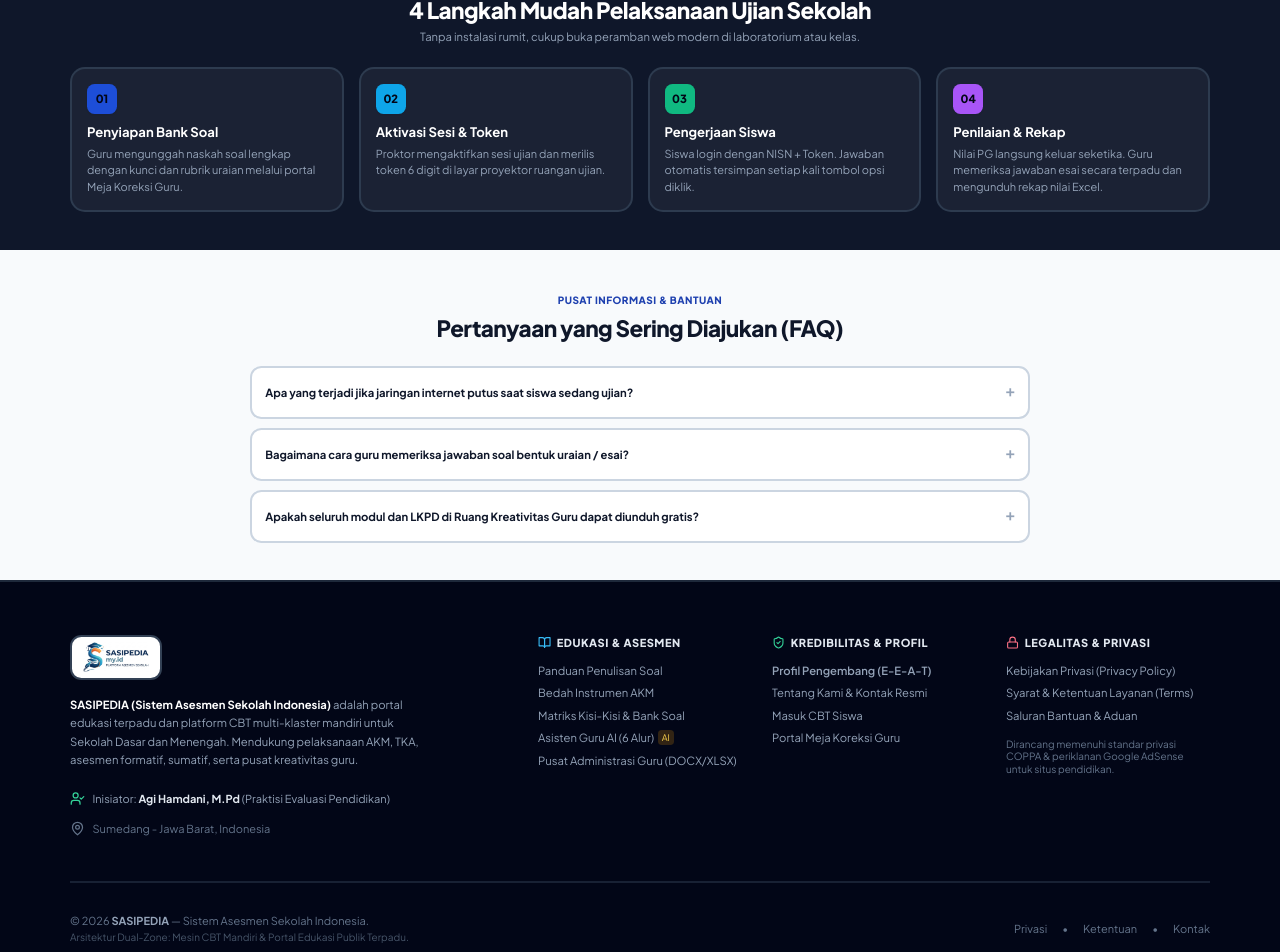
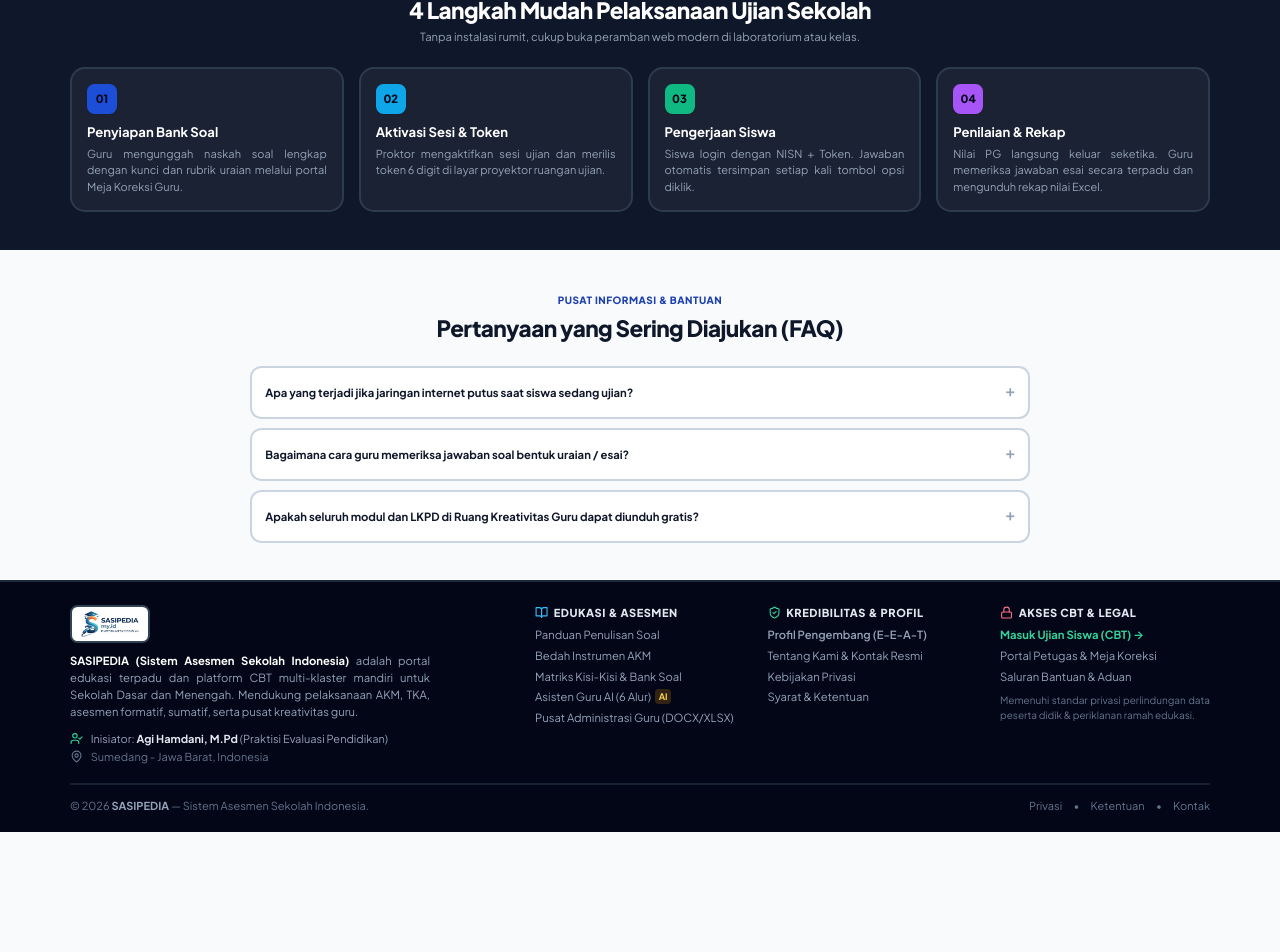
Before and after one commit to nughejr-creator/Sistem_Assesmen_Sekolah_Indonesia, a React (Vite) app: page / in a window 1280 px wide. Shown: the part 1132-2084 px from the top of the page. After the commit the page ends 1964 px from the top, so only its background shows below. Built offline with nearby package versions, Linux system fonts and the light colour scheme; no server answers; the database is empty.

Commit message:
style(public): compact footer layout and apply text-justify across public long texts

```diff
--- a/src/components/public/LandingHomeBody.tsx
+++ b/src/components/public/LandingHomeBody.tsx
@@ -283,7 +283,7 @@ export const LandingHomeBody: React.FC<LandingHomeBodyProps> = ({
                 <h3 className="font-extrabold text-sm text-slate-900 group-hover:text-sky-600 transition-colors">
                   Wawasan Soal & Asesmen
                 </h3>
-                <p className="text-xs text-slate-600 leading-normal">
+                <p className="text-xs text-slate-600 leading-normal text-justify">
                   Panduan baku penulisan soal bermutu, bedah karakteristik stimulus AKM (Literasi & Numerasi), serta teknik analisis butir (daya beda & tingkat kesukaran).
                 </p>
               </div>
@@ -304,7 +304,7 @@ export const LandingHomeBody: React.FC<LandingHomeBodyProps> = ({
                 <h3 className="font-extrabold text-sm text-slate-900 group-hover:text-emerald-600 transition-colors">
                   Kisi-Kisi & Bank Soal SD
                 </h3>
-                <p className="text-xs text-slate-600 leading-normal">
+                <p className="text-xs text-slate-600 leading-normal text-justify">
                   Matriks kisi-kisi dan kartu soal siap cetak untuk Fase A, B, dan C. Dilengkapi sebaran level kognitif (L1-L3) dan instrumen asesmen diagnostik.
                 </p>
               </div>
@@ -325,7 +325,7 @@ export const LandingHomeBody: React.FC<LandingHomeBodyProps> = ({
                 <h3 className="font-extrabold text-sm text-slate-900 group-hover:text-amber-700 transition-colors">
                   Ruang Kreativitas Guru
                 </h3>
-                <p className="text-xs text-slate-600 leading-normal">
+                <p className="text-xs text-slate-600 leading-normal text-justify">
                   Asisten Prompt AI 6 alur mengajar (Modul Ajar, LKPD, Soal, IKTP Rapor, Kokurikuler, Refleksi) serta repositori administrasi guru gratis (DOCX/XLSX).
                 </p>
               </div>
@@ -363,7 +363,7 @@ export const LandingHomeBody: React.FC<LandingHomeBodyProps> = ({
                 01
               </div>
               <h3 className="font-bold text-sm text-white mb-1">Penyiapan Bank Soal</h3>
-              <p className="text-[11px] text-slate-400 leading-normal">
+              <p className="text-[11px] text-slate-400 leading-normal text-justify">
                 Guru mengunggah naskah soal lengkap dengan kunci dan rubrik uraian melalui portal Meja Koreksi Guru.
               </p>
             </div>
@@ -373,7 +373,7 @@ export const LandingHomeBody: React.FC<LandingHomeBodyProps> = ({
                 02
               </div>
               <h3 className="font-bold text-sm text-white mb-1">Aktivasi Sesi & Token</h3>
-              <p className="text-[11px] text-slate-400 leading-normal">
+              <p className="text-[11px] text-slate-400 leading-normal text-justify">
                 Proktor mengaktifkan sesi ujian dan merilis token 6 digit di layar proyektor ruangan ujian.
               </p>
             </div>
@@ -383,7 +383,7 @@ export const LandingHomeBody: React.FC<LandingHomeBodyProps> = ({
                 03
               </div>
               <h3 className="font-bold text-sm text-white mb-1">Pengerjaan Siswa</h3>
-              <p className="text-[11px] text-slate-400 leading-normal">
+              <p className="text-[11px] text-slate-400 leading-normal text-justify">
                 Siswa login dengan NISN + Token. Jawaban otomatis tersimpan setiap kali tombol opsi diklik.
               </p>
             </div>
@@ -393,7 +393,7 @@ export const LandingHomeBody: React.FC<LandingHomeBodyProps> = ({
                 04
               </div>
               <h3 className="font-bold text-sm text-white mb-1">Penilaian & Rekap</h3>
-              <p className="text-[11px] text-slate-400 leading-normal">
+              <p className="text-[11px] text-slate-400 leading-normal text-justify">
                 Nilai PG langsung keluar seketika. Guru memeriksa jawaban esai secara terpadu dan mengunduh rekap nilai Excel.
               </p>
             </div>
@@ -448,7 +448,7 @@ export const LandingHomeBody: React.FC<LandingHomeBodyProps> = ({
                   </span>
                 </button>
                 {activeFaq === idx && (
-                  <div className="px-3.5 pb-3.5 text-xs text-slate-600 leading-relaxed border-t-2 border-slate-100 pt-2">
+                  <div className="px-3.5 pb-3.5 text-xs text-slate-600 leading-relaxed border-t-2 border-slate-100 pt-2 text-justify">
                     {item.a}
                   </div>
                 )}
--- a/src/components/public/PublicFooter.tsx
+++ b/src/components/public/PublicFooter.tsx
@@ -31,47 +31,49 @@ export const PublicFooter: React.FC<PublicFooterProps> = ({
 
   return (
     <footer className="bg-slate-950 text-slate-400 border-t-2 border-slate-800 text-xs selection:bg-sky-500 selection:text-white">
-      <div className="max-w-7xl mx-auto px-4 sm:px-6 lg:px-8 pt-14 pb-10">
+      <div className="max-w-7xl mx-auto px-4 sm:px-6 lg:px-8 pt-6 pb-5">
 
         {/* =====================================================================
-            TOP ROW: BRAND & FOUR COLUMNS
+            TOP ROW: BRAND & FOUR COLUMNS (PADAT & PROPORSIONAL)
         ===================================================================== */}
-        <div className="grid grid-cols-1 md:grid-cols-2 lg:grid-cols-5 gap-8 pb-12 border-b-2 border-slate-800/80">
+        <div className="grid grid-cols-1 md:grid-cols-2 lg:grid-cols-5 gap-6 pb-5 border-b-2 border-slate-800/80">
 
           {/* Kolom 1 & 2: Identitas Platform & Pengembang E-E-A-T */}
-          <div className="lg:col-span-2 space-y-4">
+          <div className="lg:col-span-2 space-y-2.5">
             <div className="flex items-center space-x-3">
-              <div className="bg-white px-3 py-1.5 rounded-xl border-2 border-slate-700 shadow-xs">
+              <div className="bg-white px-2.5 py-1 rounded-lg border-2 border-slate-700 shadow-xs inline-block">
                 <img
                   src="/sasipedia-logo.png"
                   alt="SASIPEDIA - Platform Asesmen Sekolah Indonesia"
-                  className="h-8 w-auto object-contain"
+                  className="h-7 w-auto object-contain"
                 />
               </div>
             </div>
 
-            <p className="text-slate-400 text-xs leading-relaxed max-w-sm">
+            <p className="text-slate-400 text-xs leading-normal max-w-sm text-justify">
               <strong className="text-white">SASIPEDIA (Sistem Asesmen Sekolah Indonesia)</strong> adalah portal edukasi terpadu dan platform CBT multi-klaster mandiri untuk Sekolah Dasar dan Menengah. Mendukung pelaksanaan AKM, TKA, asesmen formatif, sumatif, serta pusat kreativitas guru.
             </p>
 
-            <div className="pt-2 flex items-center space-x-2 text-[11px] text-slate-400">
-              <UserCheck className="w-4 h-4 text-emerald-400 shrink-0" />
-              <span>Inisiator: <strong className="text-slate-200">Agi Hamdani, M.Pd</strong> (Praktisi Evaluasi Pendidikan)</span>
-            </div>
+            <div className="pt-0.5 space-y-1 text-[11px]">
+              <div className="flex items-center space-x-2 text-slate-400">
+                <UserCheck className="w-3.5 h-3.5 text-emerald-400 shrink-0" />
+                <span>Inisiator: <strong className="text-slate-200">Agi Hamdani, M.Pd</strong> (Praktisi Evaluasi Pendidikan)</span>
+              </div>
 
-            <div className="flex items-center space-x-2 text-[11px] text-slate-500">
-              <MapPin className="w-4 h-4 text-slate-500 shrink-0" />
-              <span>Sumedang - Jawa Barat, Indonesia</span>
+              <div className="flex items-center space-x-2 text-slate-500">
+                <MapPin className="w-3.5 h-3.5 text-slate-500 shrink-0" />
+                <span>Sumedang - Jawa Barat, Indonesia</span>
+              </div>
             </div>
           </div>
 
           {/* Kolom 3: Layanan Edukasi & Asesmen */}
           <div>
-            <h4 className="text-[11px] font-black uppercase text-slate-200 tracking-wider mb-3.5 flex items-center space-x-1.5">
+            <h4 className="text-[11px] font-black uppercase text-slate-200 tracking-wider mb-2 flex items-center space-x-1.5">
               <BookOpen className="w-3.5 h-3.5 text-sky-400" />
               <span>Edukasi & Asesmen</span>
             </h4>
-            <ul className="space-y-2 text-xs">
+            <ul className="space-y-1.5 text-xs">
               <li>
                 <button
                   type="button"
@@ -106,7 +108,7 @@ export const PublicFooter: React.FC<PublicFooterProps> = ({
                   className="hover:text-amber-400 transition-colors text-left flex items-center space-x-1"
                 >
                   <span>Asisten Guru AI (6 Alur)</span>
-                  <span className="text-[9px] px-1 bg-amber-500/20 text-amber-300 rounded">AI</span>
+                  <span className="text-[9px] px-1 bg-amber-500/20 text-amber-300 rounded font-bold">AI</span>
                 </button>
               </li>
               <li>
@@ -123,11 +125,11 @@ export const PublicFooter: React.FC<PublicFooterProps> = ({
 
           {/* Kolom 4: Kredibilitas & Pengembang (E-E-A-T) */}
           <div>
-            <h4 className="text-[11px] font-black uppercase text-slate-200 tracking-wider mb-3.5 flex items-center space-x-1.5">
+            <h4 className="text-[11px] font-black uppercase text-slate-200 tracking-wider mb-2 flex items-center space-x-1.5">
               <ShieldCheck className="w-3.5 h-3.5 text-emerald-400" />
               <span>Kredibilitas & Profil</span>
             </h4>
-            <ul className="space-y-2 text-xs">
+            <ul className="space-y-1.5 text-xs">
               <li>
                 <button
                   type="button"
@@ -149,10 +151,38 @@ export const PublicFooter: React.FC<PublicFooterProps> = ({
               <li>
                 <button
                   type="button"
-                  onClick={() => onOpenLogin('student')}
+                  onClick={(e) => handleLinkClick(e, 'privacy-policy')}
                   className="hover:text-white transition-colors text-left"
                 >
-                  Masuk CBT Siswa
+                  Kebijakan Privasi
+                </button>
+              </li>
+              <li>
+                <button
+                  type="button"
+                  onClick={(e) => handleLinkClick(e, 'terms')}
+                  className="hover:text-white transition-colors text-left"
+                >
+                  Syarat & Ketentuan
+                </button>
+              </li>
+            </ul>
+          </div>
+
+          {/* Kolom 5: Akses Masuk Sistem CBT */}
+          <div>
+            <h4 className="text-[11px] font-black uppercase text-slate-200 tracking-wider mb-2 flex items-center space-x-1.5">
+              <Lock className="w-3.5 h-3.5 text-rose-400" />
+              <span>Akses CBT & Legal</span>
+            </h4>
+            <ul className="space-y-1.5 text-xs">
+              <li>
+                <button
+                  type="button"
+                  onClick={() => onOpenLogin('student')}
+                  className="text-emerald-400 hover:text-emerald-300 font-bold transition-colors text-left"
+                >
+                  Masuk Ujian Siswa (CBT) →
                 </button>
               </li>
               <li>
@@ -161,35 +191,7 @@ export const PublicFooter: React.FC<PublicFooterProps> = ({
                   onClick={() => onOpenLogin('officer')}
                   className="hover:text-white transition-colors text-left"
                 >
-                  Portal Meja Koreksi Guru
-                </button>
-              </li>
-            </ul>
-          </div>
-
-          {/* Kolom 5: Kebijakan Legalitas & AdSense Compliance */}
-          <div>
-            <h4 className="text-[11px] font-black uppercase text-slate-200 tracking-wider mb-3.5 flex items-center space-x-1.5">
-              <Lock className="w-3.5 h-3.5 text-rose-400" />
-              <span>Legalitas & Privasi</span>
-            </h4>
-            <ul className="space-y-2 text-xs">
-              <li>
-                <button
-                  type="button"
-                  onClick={(e) => handleLinkClick(e, 'privacy-policy')}
-                  className="hover:text-white transition-colors text-left"
-                >
-                  Kebijakan Privasi (Privacy Policy)
-                </button>
-              </li>
-              <li>
-                <button
-                  type="button"
-                  onClick={(e) => handleLinkClick(e, 'terms')}
-                  className="hover:text-white transition-colors text-left"
-                >
-                  Syarat & Ketentuan Layanan (Terms)
+                  Portal Petugas & Meja Koreksi
                 </button>
               </li>
               <li>
@@ -201,8 +203,8 @@ export const PublicFooter: React.FC<PublicFooterProps> = ({
                   Saluran Bantuan & Aduan
                 </button>
               </li>
-              <li className="pt-2 text-[10px] text-slate-500 leading-tight">
-                Dirancang memenuhi standar privasi COPPA & periklanan Google AdSense untuk situs pendidikan.
+              <li className="pt-1 text-[10px] text-slate-500 leading-normal text-justify">
+                Memenuhi standar privasi perlindungan data peserta didik & periklanan ramah edukasi.
               </li>
             </ul>
           </div>
@@ -210,19 +212,16 @@ export const PublicFooter: React.FC<PublicFooterProps> = ({
         </div>
 
         {/* =====================================================================
-            BOTTOM ROW: COPYRIGHT & METADATA
+            BOTTOM ROW: COPYRIGHT & METADATA (COMPACT)
         ===================================================================== */}
-        <div className="pt-8 flex flex-col sm:flex-row items-center justify-between gap-4 text-[11px] text-slate-500">
+        <div className="pt-3.5 flex flex-col sm:flex-row items-center justify-between gap-2 text-[11px] text-slate-500">
           <div>
             <p>
               © {new Date().getFullYear()} <strong className="text-slate-400">SASIPEDIA</strong> — Sistem Asesmen Sekolah Indonesia.
             </p>
-            <p className="text-[10px] text-slate-600 mt-0.5">
-              Arsitektur Dual-Zone: Mesin CBT Mandiri & Portal Edukasi Publik Terpadu.
-            </p>
           </div>
 
-          <div className="flex items-center space-x-4 text-[11px]">
+          <div className="flex items-center space-x-3 text-[11px]">
             <button
               type="button"
               onClick={(e) => handleLinkClick(e, 'privacy-policy')}
--- a/src/components/public/creativity/LkpdMediaTab.tsx
+++ b/src/components/public/creativity/LkpdMediaTab.tsx
@@ -111,7 +111,7 @@ export const LkpdMediaTab: React.FC = () => {
                 {item.title}
               </h4>
 
-              <p className="text-xs text-slate-500 leading-relaxed">
+              <p className="text-xs text-slate-500 leading-relaxed text-justify">
                 {item.description}
               </p>
 
--- a/src/components/public/creativity/TeacherAdminDownloadsTab.tsx
+++ b/src/components/public/creativity/TeacherAdminDownloadsTab.tsx
@@ -87,7 +87,7 @@ export const TeacherAdminDownloadsTab: React.FC = () => {
                 {item.title}
               </h4>
 
-              <p className="text-xs text-slate-500 leading-relaxed">
+              <p className="text-xs text-slate-500 leading-relaxed text-justify">
                 {item.description}
               </p>
 
--- a/src/components/public/creativity/TeacherContributionEditor.tsx
+++ b/src/components/public/creativity/TeacherContributionEditor.tsx
@@ -362,7 +362,7 @@ export const TeacherContributionEditor: React.FC<TeacherContributionEditorProps>
               className="w-full font-mono text-xs text-slate-800 leading-relaxed focus:outline-hidden resize-y min-h-[350px] p-2 bg-transparent"
             />
           ) : (
-            <div className="min-h-[350px] p-4 bg-slate-50 rounded-2xl border-2 border-slate-300 text-xs sm:text-sm text-slate-700 leading-relaxed whitespace-pre-wrap font-sans">
+            <div className="min-h-[350px] p-4 bg-slate-50 rounded-2xl border-2 border-slate-300 text-xs sm:text-sm text-slate-700 leading-relaxed whitespace-pre-wrap font-sans text-justify">
               <h2 className="text-xl font-black text-slate-900 mb-2">{title || 'Judul Belum Diisi'}</h2>
               <div className="text-[11px] text-slate-500 mb-4 pb-3 border-b-2 border-slate-200">
                 Ditulis oleh: <strong>{authorName}</strong> ({authorSchool}) • Kategori: <strong>{contentType}</strong>
--- a/src/components/public/pages/AboutContactPage.tsx
+++ b/src/components/public/pages/AboutContactPage.tsx
@@ -55,10 +55,10 @@ export const AboutContactPage: React.FC = () => {
               <h2 className="text-base sm:text-lg font-black text-slate-900">
                 Tentang Platform SASIPEDIA
               </h2>
-              <p className="text-xs sm:text-sm text-slate-600 leading-relaxed">
+              <p className="text-xs sm:text-sm text-slate-600 leading-relaxed text-justify">
                 <strong>SASIPEDIA (Sistem Asesmen Sekolah Indonesia)</strong> dirancang dari ruang kelas nyata oleh pendidik dasar untuk menjawab tantangan evaluasi Kurikulum Merdeka. Kami percaya bahwa asesmen berkualitas tidak harus rumit, mahal, atau membebani guru dengan tumpukan kertas koreksi manual.
               </p>
-              <p className="text-xs sm:text-sm text-slate-600 leading-relaxed">
+              <p className="text-xs sm:text-sm text-slate-600 leading-relaxed text-justify">
                 Platform ini menggabungkan mesin CBT terdesentralisasi (sharding multi-node) yang stabil saat diakses serentak oleh ratusan siswa, dengan portal publik yang menyediakan perangkat ajar dan asisten AI gratis bagi pendidik.
               </p>
             </div>
--- a/src/components/public/pages/AssessmentInsightsPage.tsx
+++ b/src/components/public/pages/AssessmentInsightsPage.tsx
@@ -221,7 +221,7 @@ export const AssessmentInsightsPage: React.FC<AssessmentInsightsPageProps> = ({
               </div>
 
               {/* Article Content */}
-              <div className="text-xs sm:text-sm leading-relaxed text-slate-700 space-y-4 pt-2 whitespace-pre-line border-t-2 border-slate-100 font-sans">
+              <div className="text-xs sm:text-sm leading-relaxed text-slate-700 space-y-4 pt-2 whitespace-pre-line border-t-2 border-slate-100 font-sans text-justify">
                 {selectedArticle.content}
               </div>
 
@@ -270,7 +270,7 @@ export const AssessmentInsightsPage: React.FC<AssessmentInsightsPageProps> = ({
                         <h4 className="text-xs font-bold text-slate-900 line-clamp-2 hover:text-sky-600 transition-colors">
                           {rel.title}
                         </h4>
-                        <p className="text-[11px] text-slate-500 line-clamp-2">
+                        <p className="text-[11px] text-slate-500 line-clamp-2 text-justify">
                           {rel.excerpt}
                         </p>
                       </div>
@@ -341,7 +341,7 @@ export const AssessmentInsightsPage: React.FC<AssessmentInsightsPageProps> = ({
                         {art.title}
                       </h3>
 
-                      <p className="text-xs text-slate-500 leading-relaxed line-clamp-3">
+                      <p className="text-xs text-slate-500 leading-relaxed line-clamp-3 text-justify">
                         {art.excerpt}
                       </p>
                     </div>
--- a/src/components/public/pages/DeveloperProfilePage.tsx
+++ b/src/components/public/pages/DeveloperProfilePage.tsx
@@ -65,7 +65,7 @@ export const DeveloperProfilePage: React.FC<DeveloperProfilePageProps> = ({
               {profile.title}
             </p>
 
-            <p className="text-xs text-slate-300 leading-normal max-w-xl">
+            <p className="text-xs text-slate-300 leading-normal max-w-xl text-justify">
               {profile.role_description}
             </p>
           </div>
@@ -82,7 +82,7 @@ export const DeveloperProfilePage: React.FC<DeveloperProfilePageProps> = ({
             <BookOpen className="w-5 h-5 text-sky-600" />
             <span>Visi Pembaharuan Evaluasi Pendidikan</span>
           </h2>
-          <p className="text-xs sm:text-sm text-slate-600 leading-relaxed">
+          <p className="text-xs sm:text-sm text-slate-600 leading-relaxed text-justify">
             {profile.bio}
           </p>
         </div>
--- a/src/components/public/pages/PrivacyPolicyPage.tsx
+++ b/src/components/public/pages/PrivacyPolicyPage.tsx
@@ -24,7 +24,7 @@ export const PrivacyPolicyPage: React.FC = () => {
       {/* Dokumen Legalitas */}
       <div className="max-w-4xl mx-auto px-4 sm:px-6 lg:px-8 pt-10 space-y-8">
 
-        <div className="bg-white p-6 sm:p-10 rounded-3xl border-2 border-slate-300 shadow-sm space-y-6 text-xs sm:text-sm text-slate-700 leading-relaxed">
+        <div className="bg-white p-6 sm:p-10 rounded-3xl border-2 border-slate-300 shadow-sm space-y-6 text-xs sm:text-sm text-slate-700 leading-relaxed text-justify">
 
           <section className="space-y-3">
             <h2 className="text-base font-black text-slate-900">1. Komitmen Perlindungan Privasi</h2>
--- a/src/components/public/pages/QuestionBankHubPage.tsx
+++ b/src/components/public/pages/QuestionBankHubPage.tsx
@@ -250,7 +250,7 @@ export const QuestionBankHubPage: React.FC<QuestionBankHubPageProps> = ({
                       {res.title}
                     </h3>
 
-                    <p className="text-xs text-slate-500 leading-relaxed line-clamp-3">
+                    <p className="text-xs text-slate-500 leading-relaxed line-clamp-3 text-justify">
                       {res.description}
                     </p>
 
@@ -356,7 +356,7 @@ export const QuestionBankHubPage: React.FC<QuestionBankHubPageProps> = ({
                   <h3 className="text-base font-black text-slate-900 leading-snug">
                     {previewResource.title}
                   </h3>
-                  <p className="text-slate-500 mt-1 leading-relaxed">
+                  <p className="text-slate-500 mt-1 leading-relaxed text-justify">
                     {previewResource.description}
                   </p>
                 </div>
--- a/src/components/public/pages/TermsOfServicePage.tsx
+++ b/src/components/public/pages/TermsOfServicePage.tsx
@@ -24,7 +24,7 @@ export const TermsOfServicePage: React.FC = () => {
       {/* Konten */}
       <div className="max-w-4xl mx-auto px-4 sm:px-6 lg:px-8 pt-10 space-y-8">
 
-        <div className="bg-white p-6 sm:p-10 rounded-3xl border-2 border-slate-300 shadow-sm space-y-6 text-xs sm:text-sm text-slate-700 leading-relaxed">
+        <div className="bg-white p-6 sm:p-10 rounded-3xl border-2 border-slate-300 shadow-sm space-y-6 text-xs sm:text-sm text-slate-700 leading-relaxed text-justify">
 
           <section className="space-y-3">
             <h2 className="text-base font-black text-slate-900">1. Penerimaan Ketentuan</h2>
```
